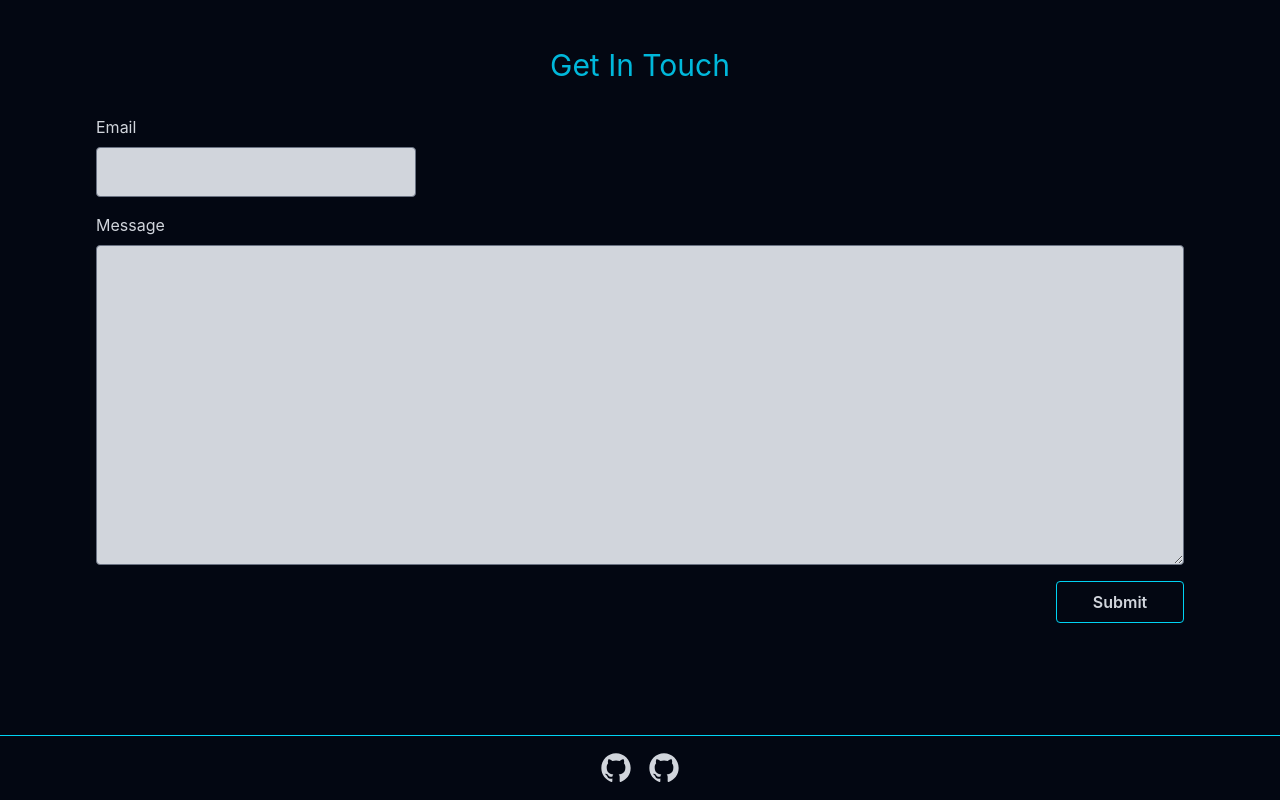
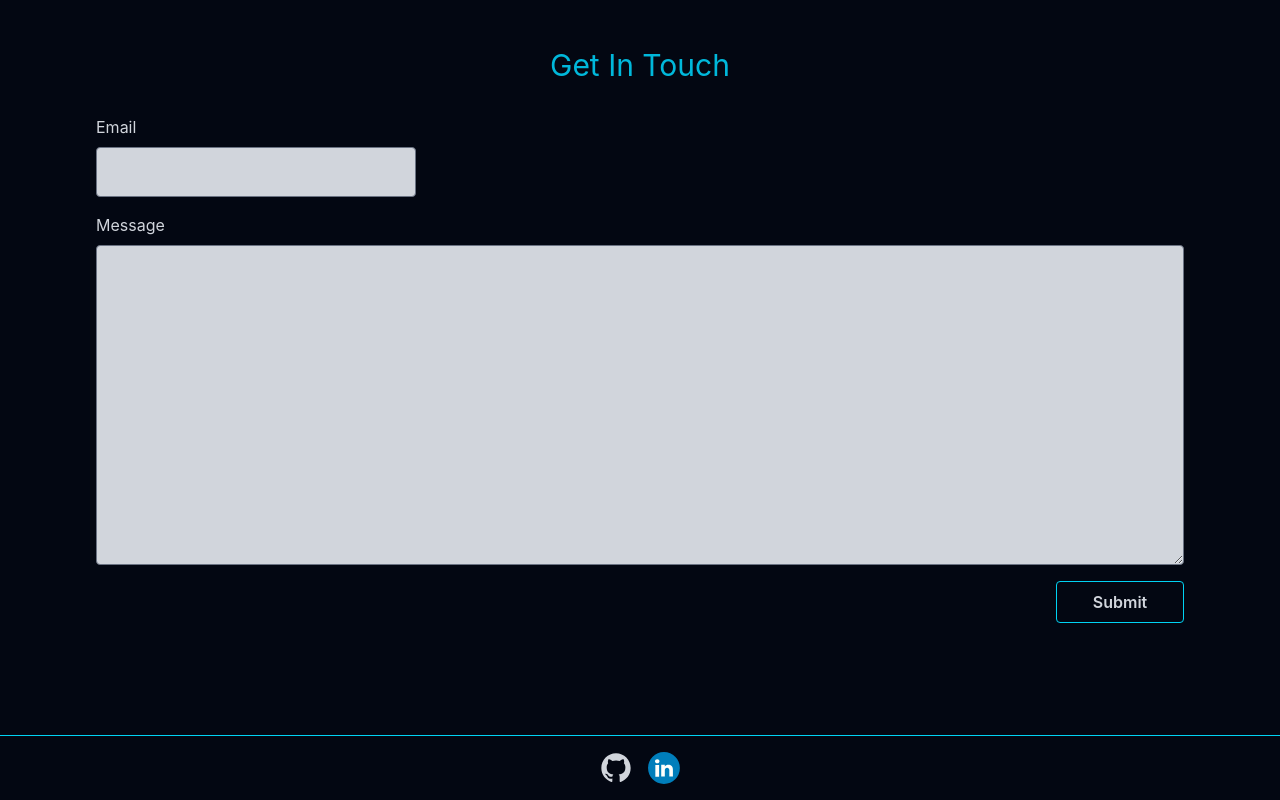
Before and after one commit to bradybridges/svelte-portfolio, a SvelteKit app: page / in a window 1280 px wide. Shown: the part 3217-4017 px from the top of the page. Built offline with nearby package versions, Linux system fonts and the light colour scheme.

Commit message:
chore: hook up temp linkedin logo

```diff
--- a/src/routes/+layout.svelte
+++ b/src/routes/+layout.svelte
@@ -1,6 +1,7 @@
 <script lang="ts">
 	import './layout.css';
 	import favicon from '$lib/assets/favicon.svg';
+	import linkedin from '$lib/assets/linkedin.svg';
 	import Link from '../components/Link.svelte';
 
 	let { children } = $props();
@@ -56,23 +57,9 @@
 				href="https://linkedin.com/in/brady-bridges"
 				target="_blank"
 				aria-label="Visit Brady's LinkedIn page"
-				class="hover:animate-bounce"
+				class="hover:animate-pulse"
 			>
-				<svg
-					aria-hidden="true"
-					focusable="false"
-					class="octicon octicon-mark-github"
-					viewBox="0 0 24 24"
-					width="32"
-					height="32"
-					fill="currentColor"
-					display="inline-block"
-					overflow="visible"
-					style="vertical-align:text-bottom"
-					><path
-						d="M12 1C5.9225 1 1 5.9225 1 12C1 16.8675 4.14875 20.9787 8.52125 22.4362C9.07125 22.5325 9.2775 22.2025 9.2775 21.9137C9.2775 21.6525 9.26375 20.7862 9.26375 19.865C6.5 20.3737 5.785 19.1912 5.565 18.5725C5.44125 18.2562 4.905 17.28 4.4375 17.0187C4.0525 16.8125 3.5025 16.3037 4.42375 16.29C5.29 16.2762 5.90875 17.0875 6.115 17.4175C7.105 19.0812 8.68625 18.6137 9.31875 18.325C9.415 17.61 9.70375 17.1287 10.02 16.8537C7.5725 16.5787 5.015 15.63 5.015 11.4225C5.015 10.2262 5.44125 9.23625 6.1425 8.46625C6.0325 8.19125 5.6475 7.06375 6.2525 5.55125C6.2525 5.55125 7.17375 5.2625 9.2775 6.67875C10.1575 6.43125 11.0925 6.3075 12.0275 6.3075C12.9625 6.3075 13.8975 6.43125 14.7775 6.67875C16.8813 5.24875 17.8025 5.55125 17.8025 5.55125C18.4075 7.06375 18.0225 8.19125 17.9125 8.46625C18.6138 9.23625 19.04 10.2125 19.04 11.4225C19.04 15.6437 16.4688 16.5787 14.0213 16.8537C14.42 17.1975 14.7638 17.8575 14.7638 18.8887C14.7638 20.36 14.75 21.5425 14.75 21.9137C14.75 22.2025 14.9563 22.5462 15.5063 22.4362C19.8513 20.9787 23 16.8537 23 12C23 5.9225 18.0775 1 12 1Z"
-					></path></svg
-				>
+				<img src={linkedin} alt="LinkedIn logo" width="32" height="32" />
 			</a>
 		</div>
 	</footer>
```
Also changed, not shown: src/lib/assets/linkedin.svg (added).
